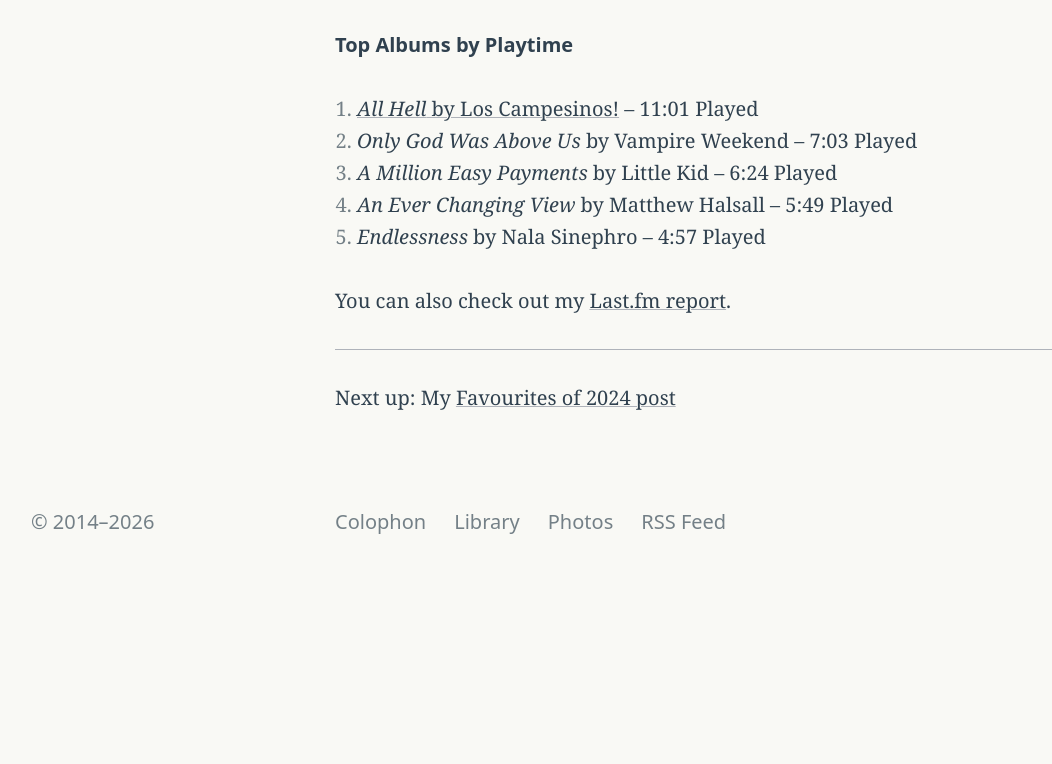
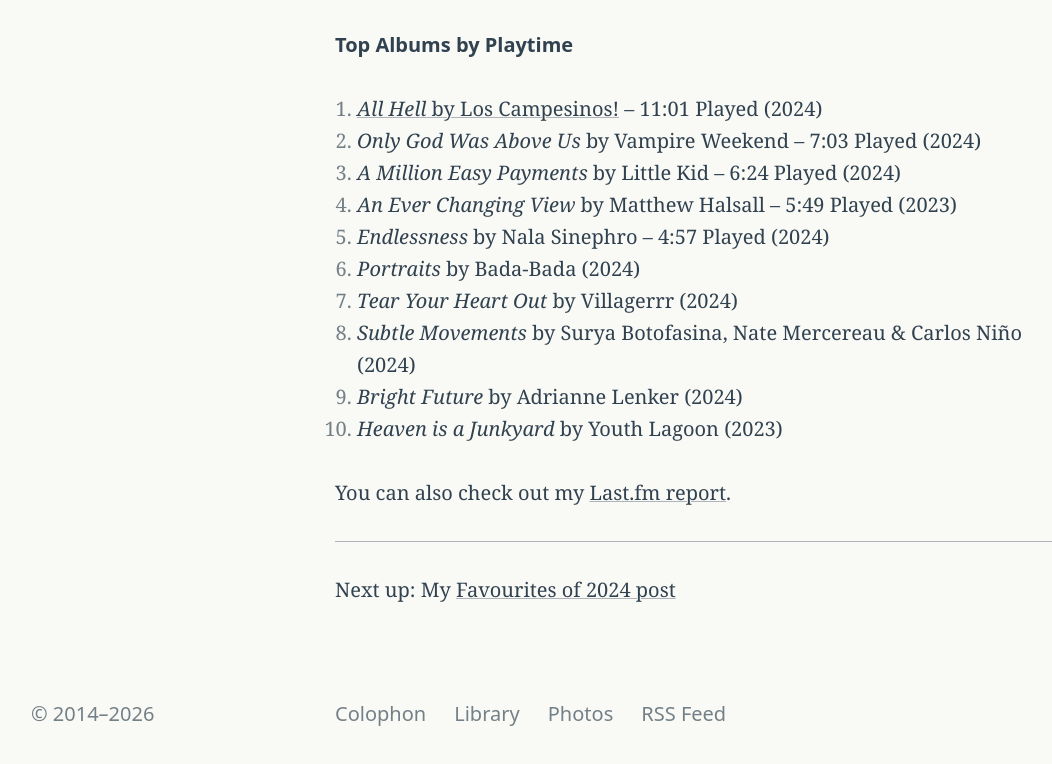
Before and after one commit to jondueck/jondueck.ca, an Eleventy site: page journal/2024-12-31-listening.md in a window 1280 px wide. Shown: the part 2439-3203 px from the top of the page, without its empty margins (49-1101 px from the left). Before the commit the page ends 3037 px from the top, so only its background shows below. Built offline with nearby package versions, Linux system fonts and the light colour scheme; Eleventy itself is replaced by a stand-in of ours; files that its build step writes are made by us from their sources; a web font is replaced by a local one; what eleventy-plugin-footnotes, eleventy-sass, markdown-it-attrs would draw is missing.

Commit message:
2024 listening stats add more albums

```diff
--- a/journal/2024-12-31-listening.md
+++ b/journal/2024-12-31-listening.md
@@ -41,11 +41,16 @@
 5. *Mary Boone* by Vampire Weekend – 17 Plays
 
 ## Top Albums by Playtime
-1. [*All Hell* by Los Campesinos!](https://loscampesinos.bandcamp.com/album/all-hell) – 11:01 Played
-2. *Only God Was Above Us* by Vampire Weekend – 7:03 Played
-3. *A Million Easy Payments* by Little Kid – 6:24 Played
-4. *An Ever Changing View* by Matthew Halsall – 5:49 Played
-5. *Endlessness* by Nala Sinephro – 4:57 Played
+1. [*All Hell* by Los Campesinos!](https://loscampesinos.bandcamp.com/album/all-hell) – 11:01 Played (2024)
+2. *Only God Was Above Us* by Vampire Weekend – 7:03 Played (2024)
+3. *A Million Easy Payments* by Little Kid – 6:24 Played (2024)
+4. *An Ever Changing View* by Matthew Halsall – 5:49 Played (2023)
+5. *Endlessness* by Nala Sinephro – 4:57 Played (2024)
+6. *Portraits* by Bada-Bada (2024)
+7. *Tear Your Heart Out* by Villagerrr (2024)
+8. *Subtle Movements* by Surya Botofasina, Nate Mercereau & Carlos Niño (2024)
+9. *Bright Future* by Adrianne Lenker (2024)
+10. *Heaven is a Junkyard* by Youth Lagoon (2023)
 
 You can also check out my [Last.fm report](https://www.last.fm/user/dueckjon/listening-report/year).
 
```
